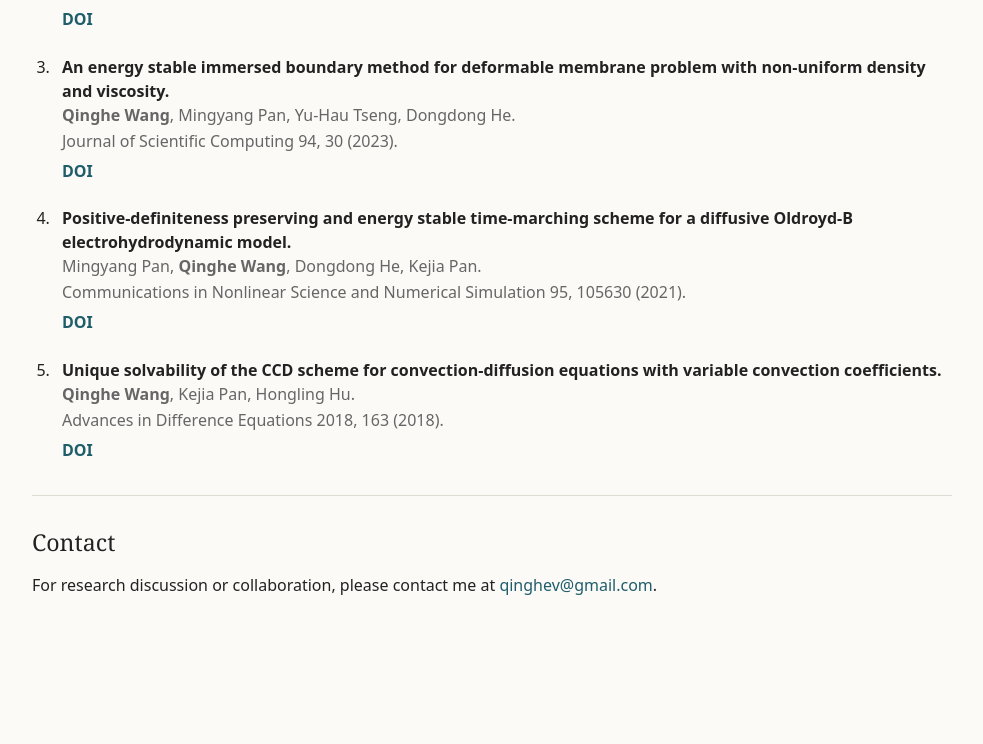
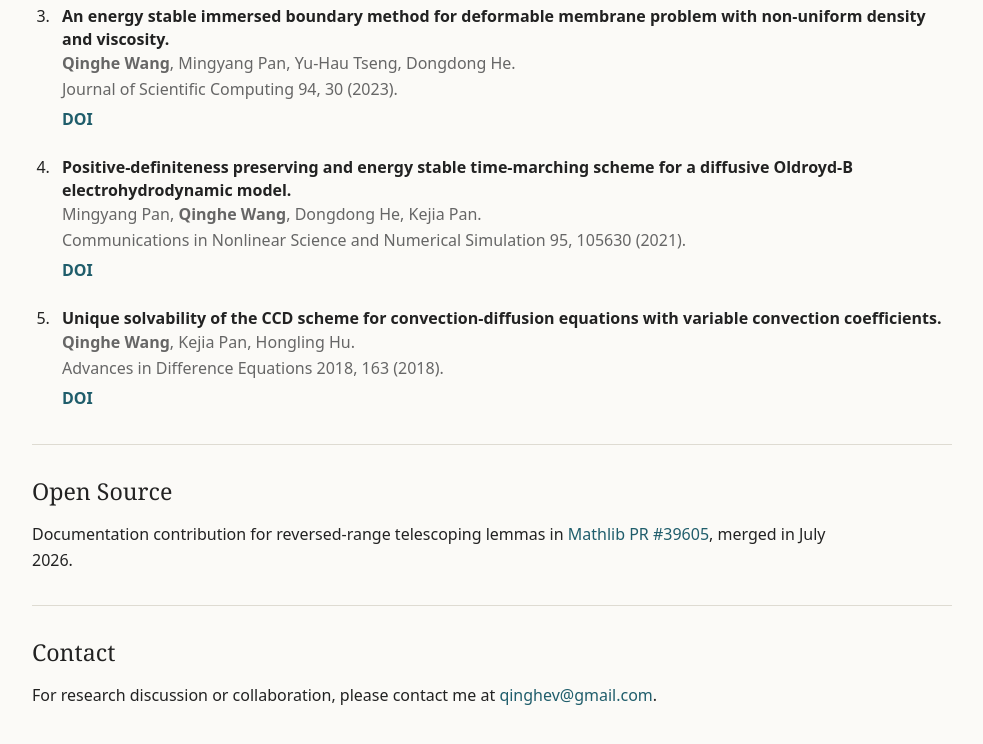
Before and after one commit to Qinghev/Qinghev.github.io, a plain HTML site: page index.html in a window 1280 px wide. Shown: the part 1564-2308 px from the top of the page, without its empty margins (148-1131 px from the left). Before the commit the page ends 2259 px from the top, so only its background shows below. Drawn offline with Linux system fonts and the light colour scheme.

Commit message:
Move open-source contribution below publications

```diff
--- a/index.html
+++ b/index.html
@@ -47,10 +47,6 @@
         <li>AI for Science</li>
         <li>Formalized mathematics (Lean)</li>
       </ul>
-      <p>
-        <strong>Open-source contribution:</strong> documentation for reversed-range telescoping lemmas in
-        <a href="https://github.com/leanprover-community/mathlib4/pull/39605">Mathlib PR #39605</a>, merged in July 2026.
-      </p>
     </section>
 
     <section id="experience">
@@ -101,6 +97,14 @@
       </ol>
     </section>
 
+    <section id="open-source">
+      <h2>Open Source</h2>
+      <p>
+        Documentation contribution for reversed-range telescoping lemmas in
+        <a href="https://github.com/leanprover-community/mathlib4/pull/39605">Mathlib PR #39605</a>, merged in July 2026.
+      </p>
+    </section>
+
     <section id="contact">
       <h2>Contact</h2>
       <p>For research discussion or collaboration, please contact me at <a href="mailto:qinghev@gmail.com">qinghev@gmail.com</a>.</p>
```
